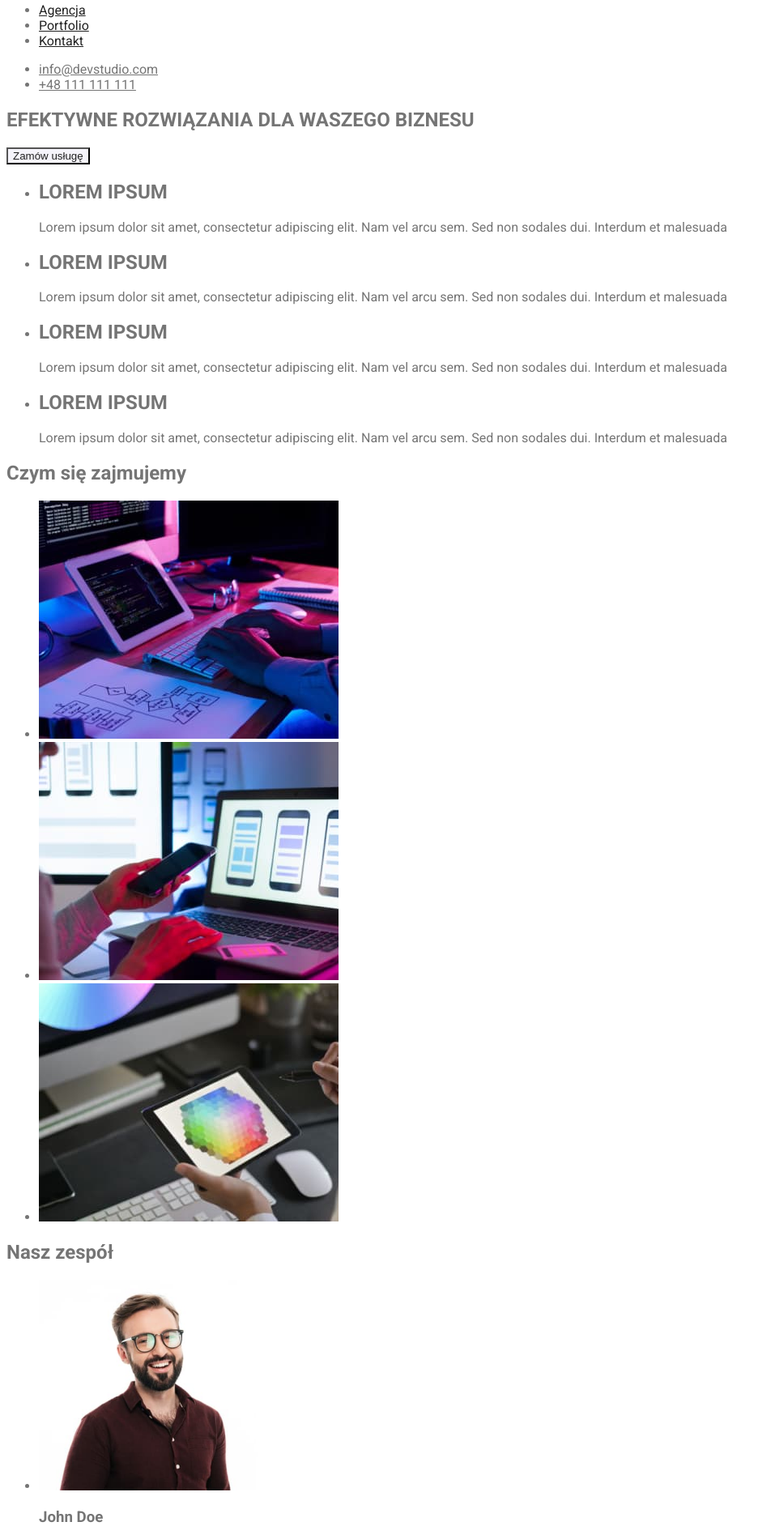
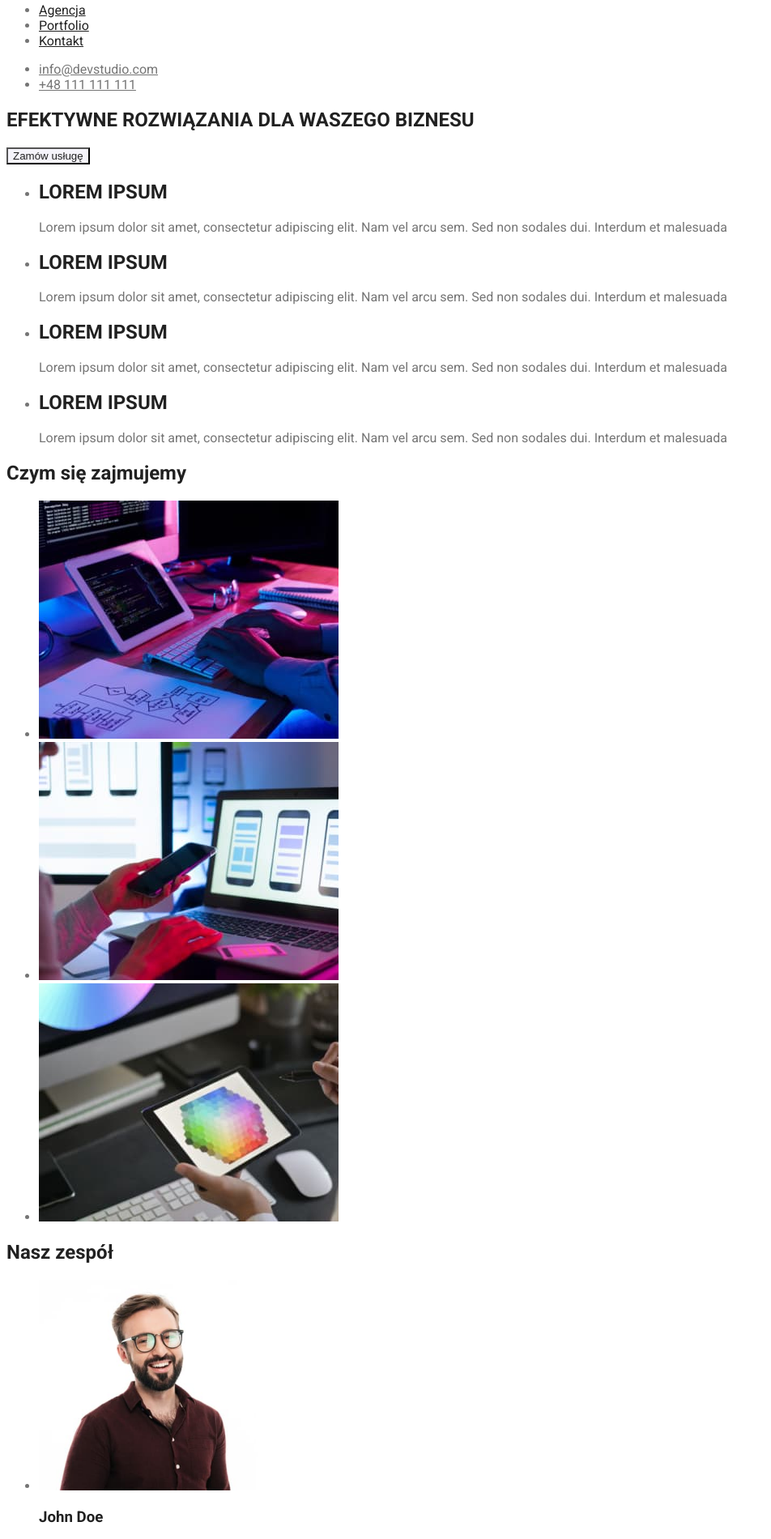
Before and after one commit to czajan83/goit-markup-hw-02, a plain HTML site: page index.html in a window 1280 px wide. Shown: the part 40-1940 px from the top of the page at 81% size, without its empty margins (0-952 px from the left). Drawn offline with Linux system fonts and the light colour scheme.

Commit message:
color marking finished

```diff
--- a/css/styles.css
+++ b/css/styles.css
@@ -64,7 +64,7 @@ body {
     color: var(--interactive-object-active-color);
 }
 
-.buttons .button, .button{
+.buttons .button, .button {
     background-color: var(--button-background-color);
     color: var(--headings-text-color);
 }
@@ -74,3 +74,27 @@ body {
     color: var(--full-white-color);
 
 }
+
+.title-text {
+    color: var(--headings-text-color)
+}
+
+.our-strengths-header {
+    color: var(--headings-text-color)
+}
+
+.what-do-we-do {
+    color: var(--headings-text-color)
+}
+
+.our-team {
+    color: var(--headings-text-color)
+}
+
+.our-team-member {
+    color: var(--headings-text-color)
+}
+
+.portfolio-header {
+    color: var(--headings-text-color)
+}
```
